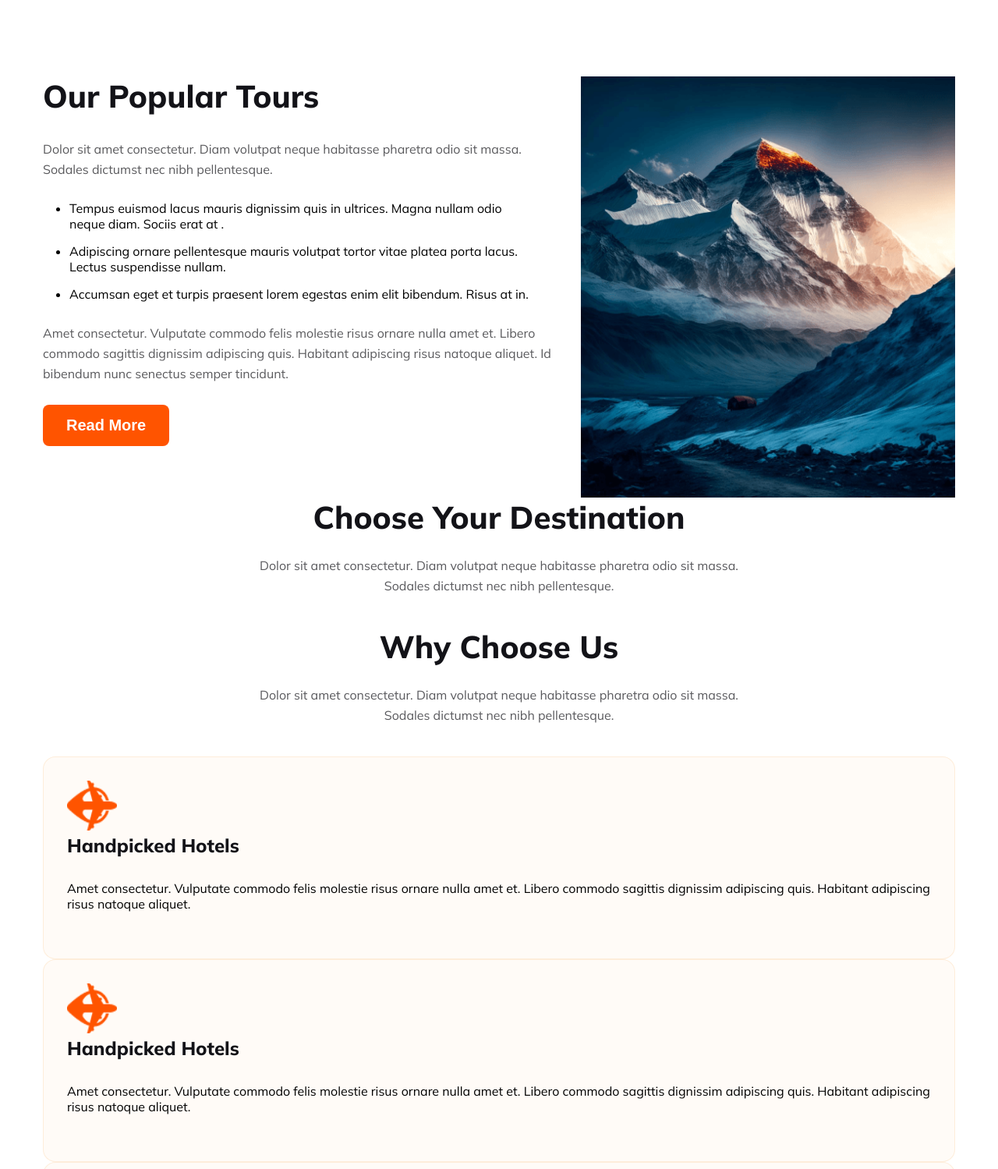
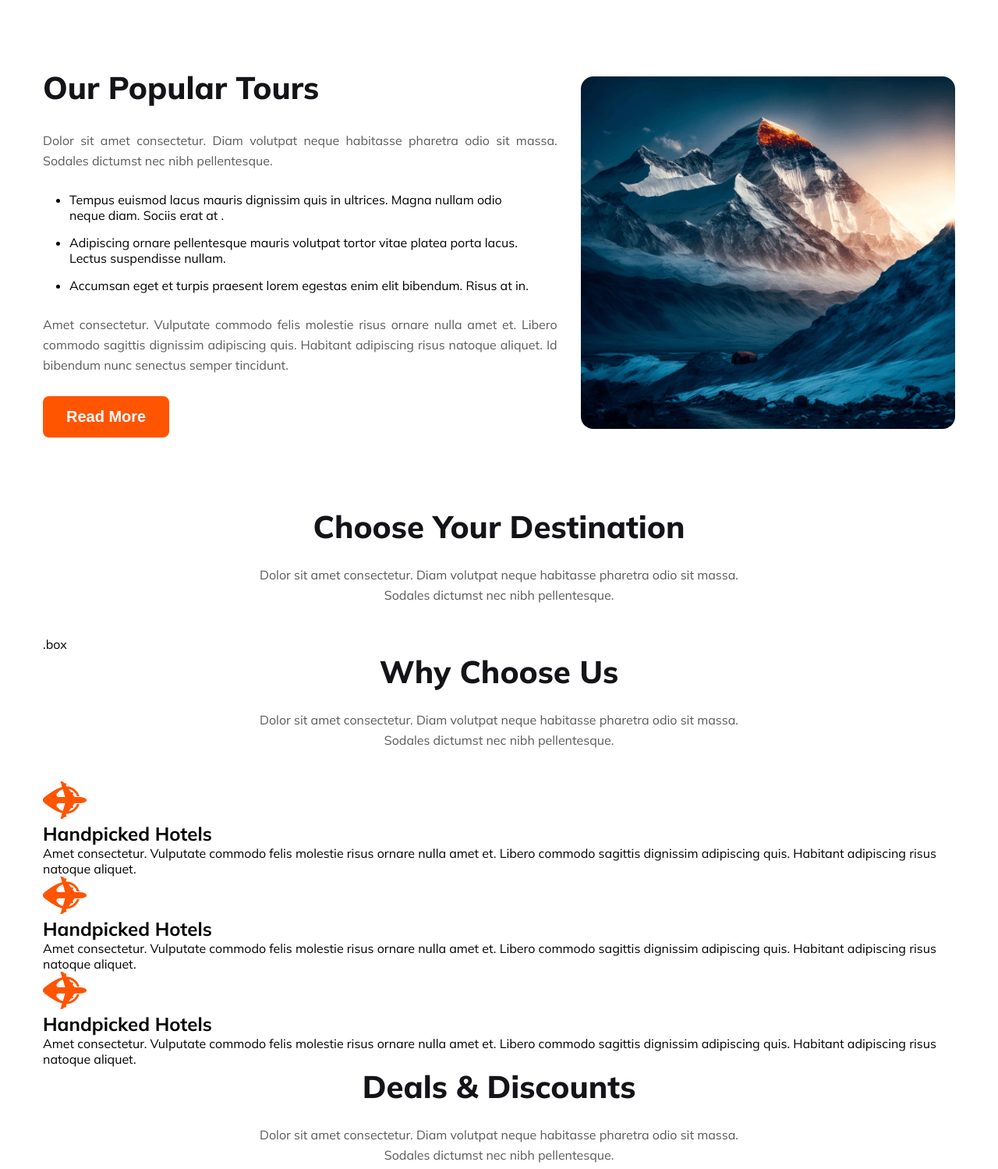
Before and after one commit to sakhawat-code-info/travel-deal.com, a plain HTML site: page index.html in a window 1280 px wide. Shown: the part 671-2170 px from the top of the page at 78% size. Drawn offline with Linux system fonts and the light colour scheme.

Commit message:
chosse section working now

```diff
--- a/index.html
+++ b/index.html
@@ -75,6 +75,7 @@
         <!-- Popular Tours  -->
         <section class="popular_tour_section">
             <div class="popular_tour_container">
+
                 <div class="popular_tour_content">
                     <h2 class="heading">Our Popular Tours</h2>
                     <p class="p_light">Dolor sit amet consectetur. Diam volutpat neque habitasse pharetra odio sit
@@ -99,6 +100,8 @@
                 <div class="popular_tour_img">
                     <img src="Images/ourPopular.png" alt="Image">
                 </div>
+
+
             </div>
         </section>
         <!-- Popular Tours  -->
@@ -113,6 +116,17 @@
                 <p class="p_light p_section">Dolor sit amet consectetur. Diam volutpat neque habitasse pharetra odio sit
                     massa. Sodales dictumst nec nibh pellentesque.</p>
             </div>
+
+
+            <div class="gallery">
+                .box
+            </div>
+
+
+
+
+
+
         </section>
         <!-- Choose Your Destination  -->
 
@@ -239,6 +253,8 @@
 
         <section class="popular_tour_section pefect_place_section">
             <div class="popular_tour_container">
+
+
                 <div class="popular_tour_content">
                     <h2 class="heading">A Simple Perfect Place To Get Lost</h2>
                     <p class="p_light">Dolor sit amet consectetur. Diam volutpat neque habitasse pharetra odio sit
--- a/styles/style.css
+++ b/styles/style.css
@@ -44,6 +44,7 @@ body {
     font-style: normal;
     font-weight: 400;
     line-height: 26px;
+    text-align: justify;
 }
 
 .p_section {
@@ -244,16 +245,31 @@ input[type=submit] {
 }
 
 
+
+
+
 /* Popular Tours  */
 
 .popular_tour_container {
     display: flex;
-    align-items: left;
     justify-content: space-between;
+    align-items: center;
     gap: 30px;
-    height: 540px;
+    margin: 33px 0 100px 0;
+    height: 452px;
 }
 
+.popular_tour_img {
+    width: 100%;
+    height: 100%;
+}
+
+.popular_tour_img>img {
+    width: 100%;
+    height: 100%;
+    object-fit: cover;
+    border-radius: 16px;
+}
 .popular_tour_content>h2 {
     margin-bottom: 30px;
 }
@@ -265,79 +281,61 @@ input[type=submit] {
 .popular_tour_content>ul {
     padding: 0px 34px;
 }
-
 .popular_tour_content>ul>li {
     margin-bottom: 15px;
 }
-
 .popular_tour_content>button {
     padding: 15px 30px;
-}
-
-
-.popular_tour_img {
-    width: 100%;
-}
-
-.popular_tour_img>img {
-    width: 100%;
-    height: 100%;
-    object-fit: cover;
 }
 
 
 
 
 
-/* choose    destination  */
-
-
-.choose_destination {}
+/* chosse your destinations  */
 
 .choose_destination_content {
     text-align: center;
 }
 
-.section_heding {
-    text-align: center;
-    margin-bottom: 24px;
-}
-
-
-.p_section {
-    color: rgba(19, 19, 24, 0.70);
-    text-align: center;
-    width: 643px;
-    margin: 0 auto 40px auto;
-
-}
-
-.choose_us_box_container {
-    /* display: flex; */
-}
 
 
 
-.choose_us_box {
-    border-radius: 16px;
-    border: 1px solid rgba(251, 181, 99, 0.20);
-    background: rgba(251, 181, 99, 0.05);
-    padding: 30px;
-}
-.choose_us_box img {
-    width: 64px;
-    height: 64px;
-}
-.choose_us_box h2 {
-    color: #131318;
-    font-size: 24px;
-    font-style: normal;
-    font-weight: 800;
-    line-height: normal;
-}
-.choose_us_box p {
-    margin: 30px 0;
-}
+
+
+
+
+
+
+
+
+
+
+
+
+
+
+
+
+
+
+
+
+
+
+
+
+
+
+
+
+
+
+
+
+
+
+
 
 
 
```
